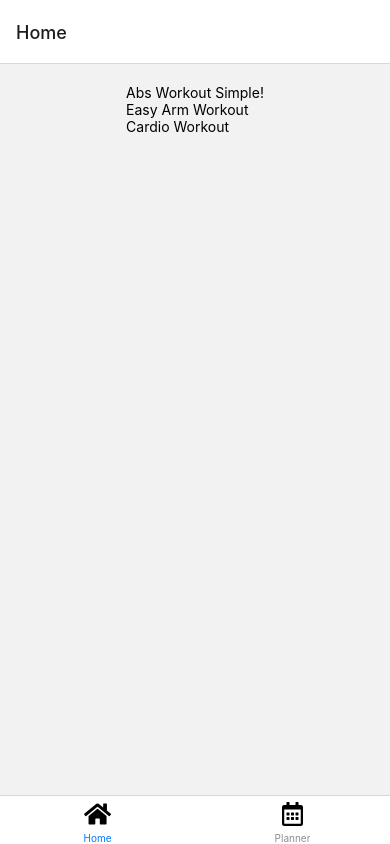
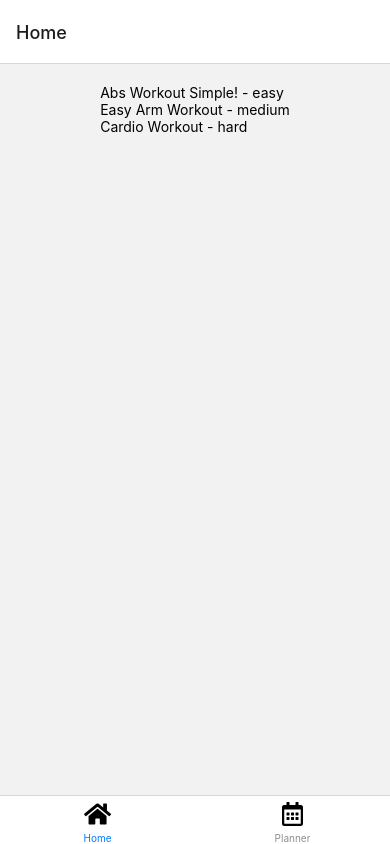
Before and after one commit to KennedyMungai/WorkoutAppAnother, a React Native app: screen /Home in a window 390 px wide. Built offline with nearby package versions, Linux system fonts and the light colour scheme.

Commit message:
Added some more information got the HomeScreen text

```diff
--- a/screens/HomeScreen.tsx
+++ b/screens/HomeScreen.tsx
@@ -11,7 +11,10 @@ const HomeScreen = ({ navigation }: NativeStackHeaderProps) => {
 				keyExtractor={(itemData) => itemData.slug}
 				renderItem={({ item }) => (
 					<View>
-						<Text>{item.name}</Text>
+						<Text>
+							<Text>{item.name}</Text> -{' '}
+							<Text>{item.difficulty}</Text>
+						</Text>
 					</View>
 				)}
 			/>
```
